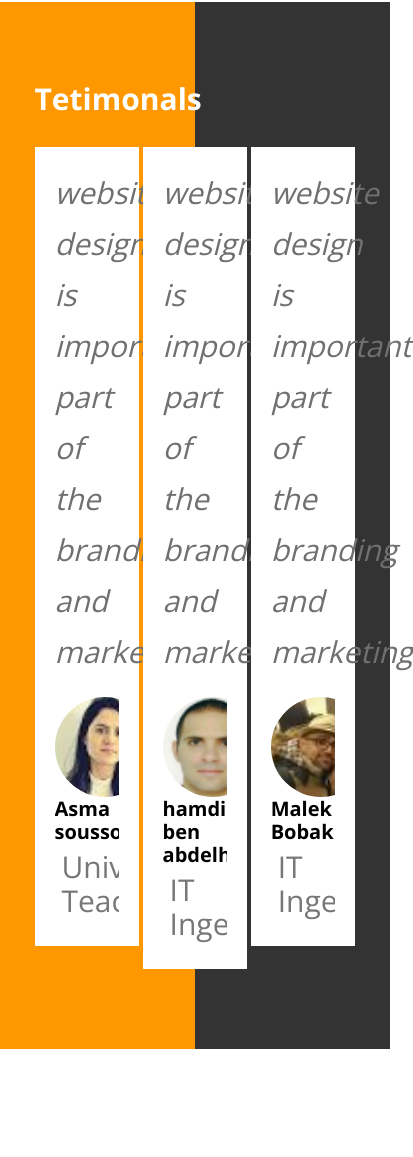
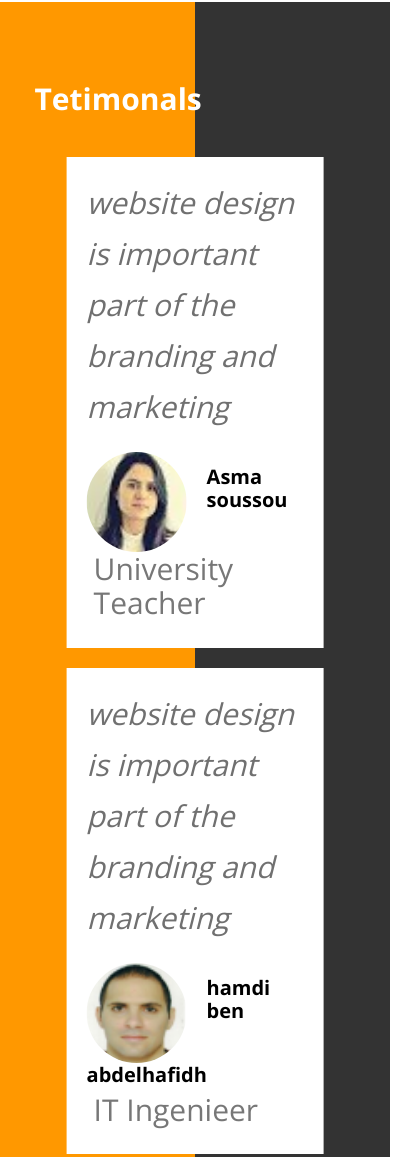
Before and after one commit to hamdiasma/project-html-css-js, a website: page index.html in a window 390 px wide. Shown: the part 9495-10652 px from the top of the page, 413 px wide, since content can reach past the window. Before the commit the page ends 10544 px from the top, so only its background shows below. Drawn offline with nearby package versions, Linux system fonts and the light colour scheme.

Commit message:
fixed responsive tetimonals

```diff
--- a/css/master.css
+++ b/css/master.css
@@ -127,7 +127,7 @@ body {
   cursor: pointer;
   position: relative;
 }
-.nav-bullets .bullet:hover .tooltip{
+.nav-bullets .bullet:hover .tooltip {
   display: block;
 }
 .nav-bullets .bullet .tooltip {
@@ -649,7 +649,7 @@ body {
   background-color: #fff;
   padding: 20px;
   font-size: 30px;
-  min-height: 350px;
+  min-height: 404px;
 }
 .tetimonals .ts-box:not(:last-of-type) {
   margin-right: 1%;
@@ -681,4 +681,18 @@ body {
   color: #777;
   margin: 7px;
 }
+@media (max-width: 800px) {
+  .tetimonals .ts-box {
+    position: relative;
+    z-index: 2;
+    width: 80%;
+    background-color: #fff;
+    padding: 20px;
+    font-size: 30px;
+    min-height: 404px;
+    margin: 10px auto;
+    left: 50%;
+    transform: translateX(-50%);
+  }
+}
 /* end tetimonals */
```
